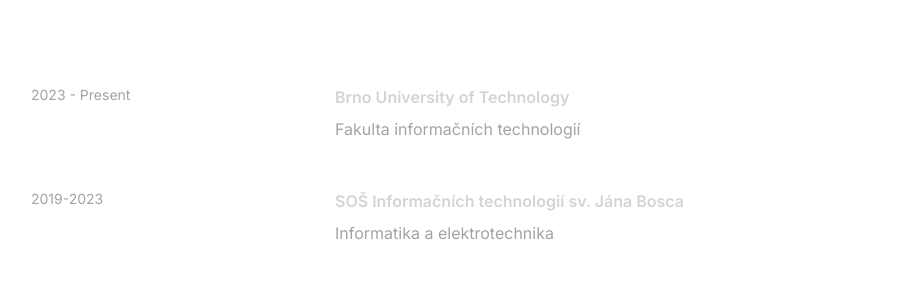
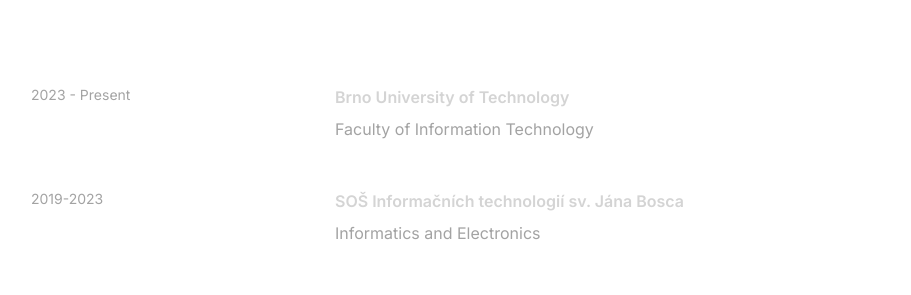
Before and after one commit to jakubharnak/Portfolio, a React (Vite) app: page / in a window 1280 px wide. Shown: the part 2571-2866 px from the top of the page, without its empty margins (169-1080 px from the left). Built offline with nearby package versions, Linux system fonts and the light colour scheme.

Commit message:
index addin

```diff
--- a/src/constants/index.js
+++ b/src/constants/index.js
@@ -31,12 +31,12 @@
   {
     year: "2023 - Present",
     school: "Brno University of Technology",
-    type: "Fakulta informačních technologií",
+    type: "Faculty of Information Technology",
   },
   {
     year: "2019-2023",
     school: "SOŠ Informačních technologií sv. Jána Bosca",
-    type: "Informatika a elektrotechnika",
+    type: "Informatics and Electronics",
   },
 ];
 
```
